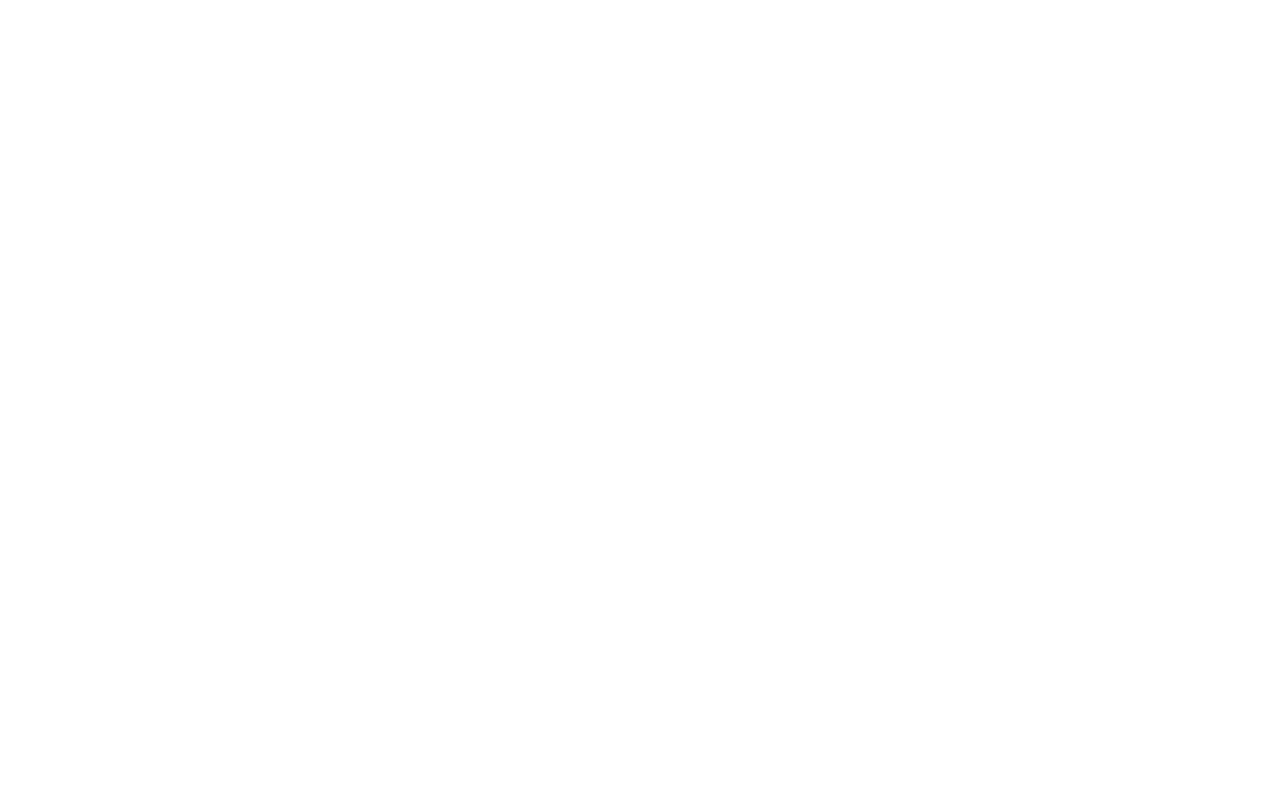
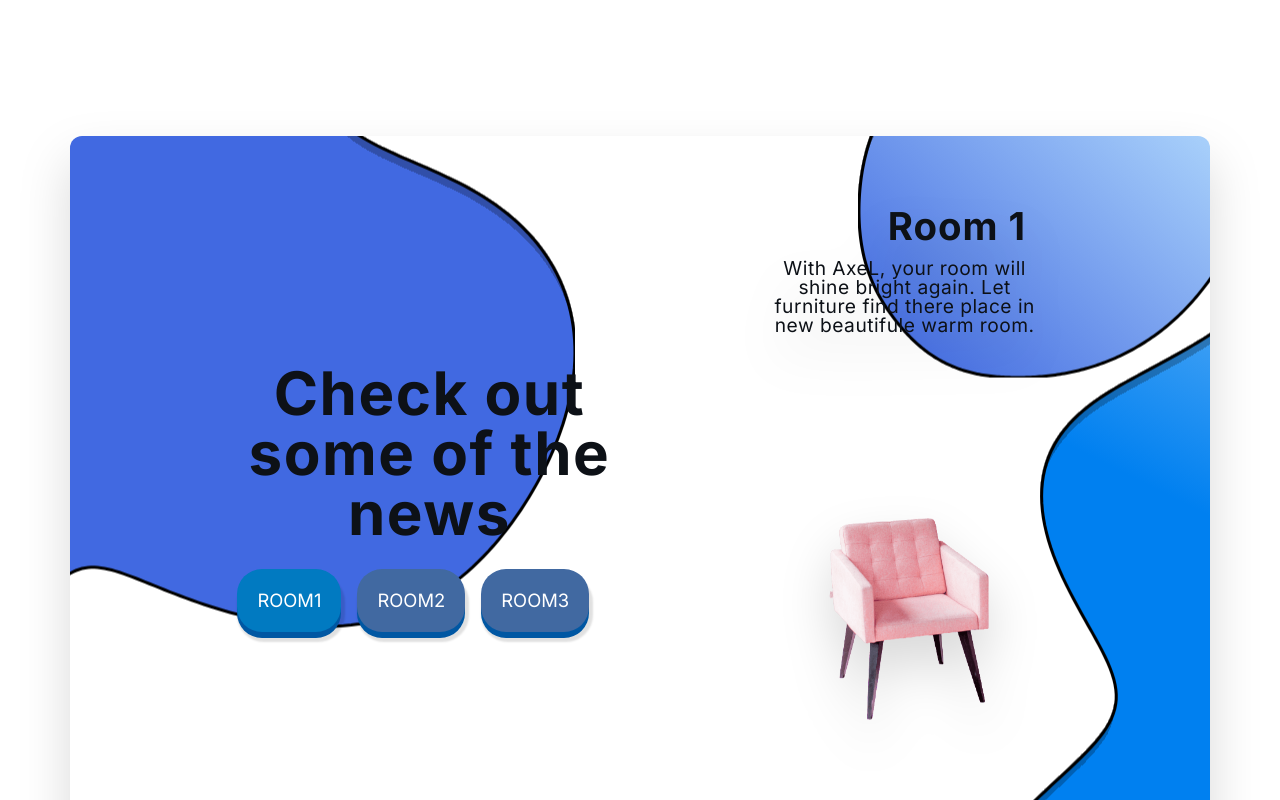
Before and after one commit to veerendra19codes/Axel, a React (Create React App) app: page / in a window 1280 px wide. Shown: the part 760-1560 px from the top of the page. Before the commit the page ends 800 px from the top, so only its background shows below. Built offline with nearby package versions, Linux system fonts and the light colour scheme; a web font is replaced by a local one.

Commit message:
third commit

```diff
--- a/src/App.js
+++ b/src/App.js
@@ -1,16 +1,10 @@
 import './App.css';
 import Home from './Components/AllComponents/Home';
-import Header from './Components/Header/Header';
-
 
 function App() {
   return (
     <div className="App">
-
       <Home />
-      <Header/>
-
-
     </div>
   );
 }
--- a/src/Components/AllComponents/Home.jsx
+++ b/src/Components/AllComponents/Home.jsx
@@ -1,10 +1,19 @@
 import React from 'react'
 import Navbar from '../Navbar/Navbar'
+import Header from '../Header/Header'
+import WrapperContainer from '../WrapperContainer/WrapperContainer'
+import MidFilterSection from '../MidSection/MidFilterSection'
 
 const Home = () => {
     return (
         <div>
-            <Navbar />
+            <WrapperContainer navHead>
+                <Navbar />
+                <Header />
+            </WrapperContainer>
+            <WrapperContainer>
+                <MidFilterSection />
+            </WrapperContainer>
         </div>
     )
 }
--- a/src/Components/Header/Header.jsx
+++ b/src/Components/Header/Header.jsx
@@ -4,7 +4,7 @@
 
 const Header = () => {
     return (
-        <div className="mx-auto pt-16">
+        <div className="mx-auto pt-12">
             <div className="grid grid-cols-2 justify-items-left items-center">
                 {/* left start  */}
                 <div className="w-4/5 pl-24 mt-20 justify-self-start">
@@ -25,7 +25,7 @@
                         </p>
                     </div>
                     <div className="pb-20">
-                        <button className="pushable mt-4">
+                        <button className="pushable mt-8 mr-[130px]">
                             <span className="front">Start now</span>
                         </button>
                     </div>
--- /dev/null
+++ b/src/Components/MidSection/MidButton.jsx
@@ -0,0 +1,18 @@
+import React from 'react'
+
+const MidButton = ({ buttons, filter, selected }) => {
+    return (
+        <div className="flex items-center pt-8">
+            {buttons.map((button) => {
+                return (
+                    <button className={selected === button.id ? "pushable mr-4" : "pushable mr-4"}
+                        key={button.id} onClick={() => filter(button.id)}>
+                        <span className={selected === button.id ? "front2" : "front"}>{button.name}</span>
+                    </button>
+                )
+            })}
+        </div>
+    )
+}
+
+export default MidButton
--- /dev/null
+++ b/src/Components/MidSection/MidChild.jsx
@@ -0,0 +1,44 @@
+import React from 'react'
+import { motion } from "framer-motion"
+
+const MidChild = ({ data, click }) => {
+    return (
+        <div className="">
+            <div>
+                {data.map((item) => {
+                    return (
+                        <motion.div key={item.id} className="relative flex flex-col z-10"
+                            initial={{ scale: 0.8, opacity: 0 }}
+                            animate={{ y: click ? 20 : 0, x: click ? 20 : 0, opacity: 1 }}
+                            exit={{ scale: 0.8, opacity: 0 }}
+                            transition={{ type: "spring", duration: 1.5 }}
+                        >
+                            <div className="w-[500px]">
+                                <h3 className="text-5xl font-bold font-inter no-underline align-middle tracking-wide normal-case leading-none text-dark pb-4">{item.title}</h3>
+                            </div>
+                            {/* <div className="flex flex-row justify-between items-center w-full"> */}
+                            <div>
+                                <p className="text-2xl font-normal font-inter no-underline align-middle tracking-wide normal-case leading-none text-dark">{item.text}</p>
+                            </div>
+                            <div className="relative right-0 z-10">
+                                <motion.img
+                                    className="w-full"
+                                    // initial={{ height: 0, opacity: 0 }}
+                                    // animate={{ height: click ? "525px" : "525px", opacity: 1 }}
+                                    // transition={{ type: "spring", duration: 3 }}
+                                    initial={{ scale: 0.8, opacity: 0 }}
+                                    animate={{ y: click ? 20 : 0, x: click ? 20 : 0, opacity: 1 }}
+                                    exit={{ scale: 0.8, opacity: 0 }}
+                                    transition={{ type: "spring", duration: 1.5 }}
+                                    src={item.img} alt={item.title}></motion.img>
+                            </div>
+                            {/* </div> */}
+                        </motion.div>
+                    );
+                })}
+            </div>
+        </div>
+    )
+}
+
+export default MidChild
--- /dev/null
+++ b/src/Components/MidSection/MidFilterSection.jsx
@@ -0,0 +1,69 @@
+import React, { useState, useEffect } from 'react'
+import MidButton from './MidButton'
+import { sliderData } from '../../DataforPage/dummyData';
+import MidChild from './MidChild';
+import { motion } from "framer-motion"
+
+const MidFilterSection = () => {
+
+    const buttons = [
+        {
+            id: "1",
+            name: "Room1"
+        },
+        {
+            id: "2",
+            name: "Room2"
+        },
+        {
+            id: "3",
+            name: "Room3"
+        }
+    ];
+
+    const [selected, setSelected] = useState("1");
+    const [click, setClick] = useState(false);
+    const [data, setData] = useState([]);
+
+    const filterData = (button) => {
+        const filter = sliderData.filter((item) => item.id === button);
+        setData(filter);
+        setSelected(button);
+        setClick(true);
+    }
+
+    useEffect(() => {
+        //initial data in slider
+        const putData = (data) => {
+            setData(data.filter((item) => item.id === "1"));
+        };
+        putData(sliderData);
+    }, []);
+
+    return (
+        <div className=" h-[800px] mx-auto mt-60 pt-0 pb-8" id="news">
+            <div className="grid grid-cols-2 justify-items-center items-center">
+                <motion.div className="w-4/5 mx-auto pl-24"
+                    initial="hidden"
+                    whileInView="visible"
+                    viewport={{ once: true }}
+                    transition={{ duration: 1.5 }}
+                    variants={{ visible: { opacity: 1, scale: 1 }, hidden: { opacity: 0, scale: 0 } }}>
+                    <h2 className="w-96 text-6xl font-bold font-inter no-underline align-middle tracking-wide normal-case leading-none
+                    text-dark">
+                        Check out some of the news
+                    </h2>
+                    <div className="mr-20">
+                        <MidButton className="mt-20" buttons={buttons} filter={filterData} selected={selected}></MidButton>
+                    </div>
+                </motion.div>
+                <div className="ml-20 pb-4 relative mx-auto w-8/12 rounded-xl drop-shadow-2xl">
+                    <MidChild data={data} click={click}></MidChild>
+                </div>
+            </div>
+
+        </div >
+    )
+}
+
+export default MidFilterSection
--- a/src/Components/Navbar/Navbar.jsx
+++ b/src/Components/Navbar/Navbar.jsx
@@ -29,7 +29,7 @@
                 }>
                 <div className="grid grid-cols-2 justify-items-center items-center content-center w-full">
                     <div>
-                        <img className="h-10" src={logo} alt="logo-img"></img>
+                        <img className="h-10 mr-[280px]" src={logo} alt="logo-img"></img>
                     </div>
                     <div className="flex flex-row items-center w-full">
                         {navbarData.map((item) => {
--- a/src/Components/WrapperContainer/WrapperContainer.jsx
+++ b/src/Components/WrapperContainer/WrapperContainer.jsx
@@ -1,9 +1,15 @@
 import React from 'react'
 
-const WrapperContainer = () => {
+const WrapperContainer = ({ navHead, children }) => {
     return (
-        <div>
-
+        <div
+            className={
+                !navHead
+                    ? "container mx-auto px-4 bg-wrapperBg h-full w-full bg-cover bg-no-repeat bg-center rounded-xl -translate-y-36 drop-shadow-2xl"
+                    : "container mx-auto px-4 "
+            }
+        >
+            {children}
         </div>
     )
 }
--- a/src/index.css
+++ b/src/index.css
@@ -32,6 +32,17 @@
         transform: translateY(-6px);
     }
 
+    .front2 {
+        display: block;
+        padding: 18px 20px;
+        border-radius: 25px;
+        font-size: 1.15rem;
+        background: hsl(202 99% 38%);
+        color: white;
+        font-family: "Inter";
+        transform: translateY(-6px);
+    }
+
     .pushable:active .front {
         transform: translateY(-2px)
     }
--- a/tailwind.config.js
+++ b/tailwind.config.js
@@ -13,6 +13,18 @@
         dark: "#0d1117",
       }
     },
+    backgroundImage: {
+      wrapperBg: "url('assets/images/wrapperBackground.svg')",
+    },
+    container: {
+      screens: {
+        sm: "640px",
+        md: "767px",
+        lg: "1140px",
+        xl: "1440px",
+        "2xl": "1800px", //custom breakpoint
+      },
+    },
   },
   plugins: [],
 });
```
